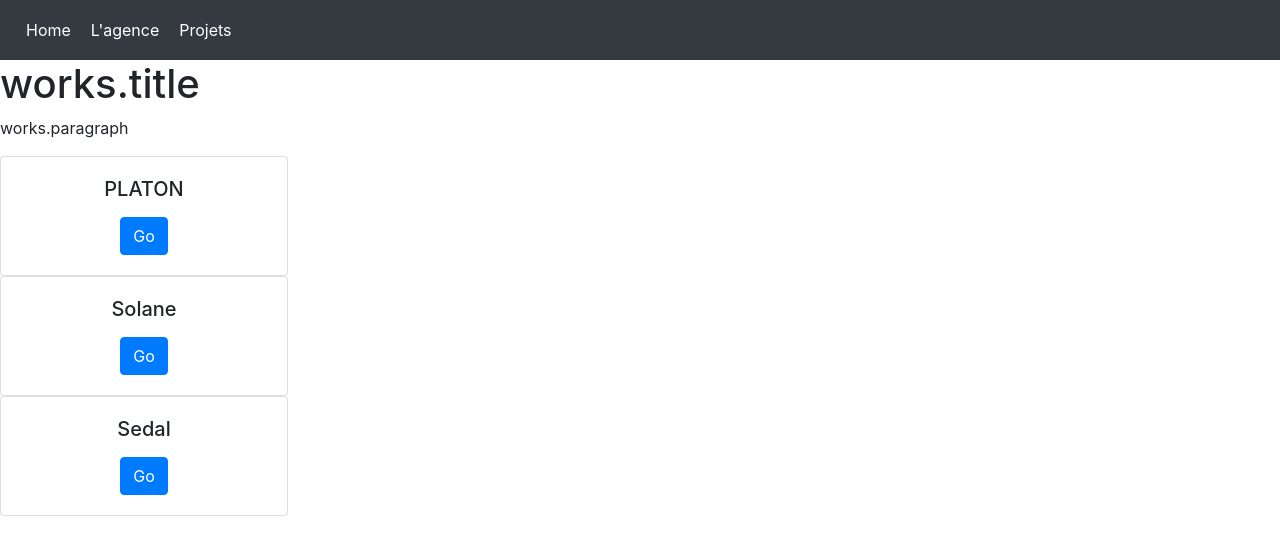
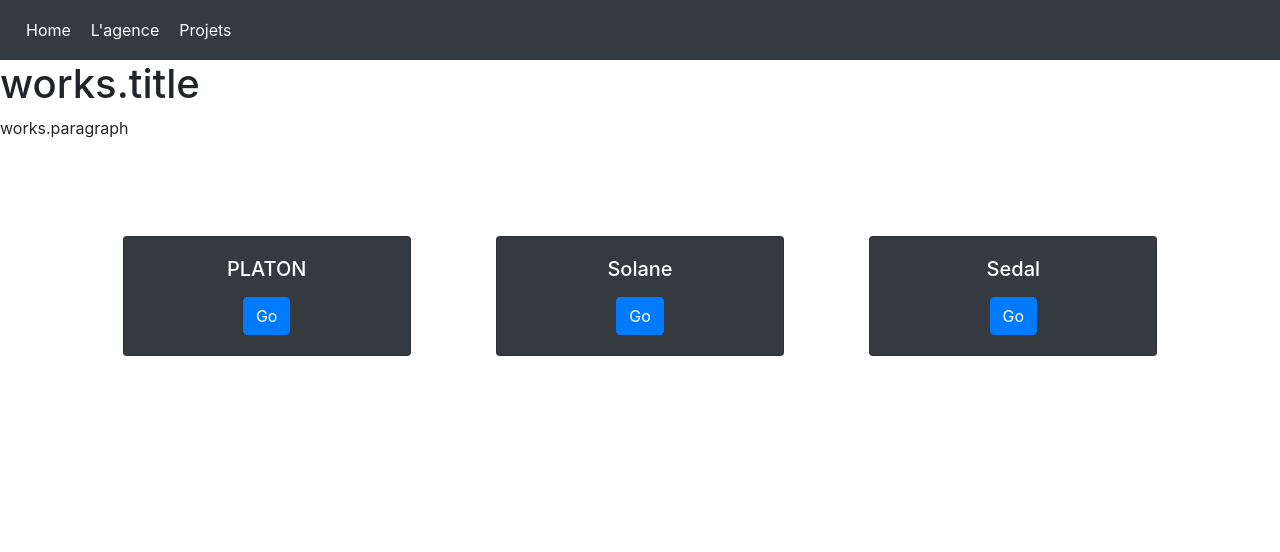
Before and after one commit to MaximeCastillo/the-fake-agency, a React (Create React App) app: page /works in a window 1280 px wide. Shown: the top 552 px of the page. Built offline with nearby package versions, Linux system fonts and the light colour scheme.

Commit message:
Un peu de staiile

```diff
--- a/src/components/LanguageButton/index.jsx
+++ b/src/components/LanguageButton/index.jsx
@@ -5,10 +5,10 @@ import en_flag from 'assets/images/en_flag.png';
 
 const LanguageButton = ({ language }) => {
   if (language.currentLanguage === 'fr') {
-    return <button><img src={en_flag} onClick={language.changeToEn} alt="english flag" /></button>;
+    return <button><img src={en_flag} onClick={language.changeToEn} alt="english flag" style={{ width: '50px' }} /></button>;
   }
   else if (language.currentLanguage === 'en') {
-    return <button><img src={fr_flag} onClick={language.changeToFr} alt="drapeau français" /></button>;
+    return <button><img src={fr_flag} onClick={language.changeToFr} alt="drapeau français" style={{ width: '50px' }} /></button>;
   } else {
     return null
   }
--- a/src/components/StudyCase/index.jsx
+++ b/src/components/StudyCase/index.jsx
@@ -18,8 +18,9 @@ const StudyCase = () => {
 		)
 	} else if (value.currentLanguage === 'fr') {
 		return (
-			<div className="card">
-				<div className="card-header">
+			<div style={{ display: 'flex', justifyContent: 'center' }}>
+				<div className="card" style={{ width: "50rem" }}>
+					<div className="card-header" style={{ backgroundColor: '#343A40', color: 'white' }}>
 						{currentStudy.title.fr}
 					</div>
 					<div className="card-body">
@@ -28,11 +29,13 @@ const StudyCase = () => {
 						</blockquote>
 					</div>
 				</div>
+			</div>
 		);
 	} else if (value.currentLanguage === 'en') {
 		return (
-			<div className="card">
-				<div className="card-header">
+			<div style={{ display: 'flex', justifyContent: 'center' }}>
+				<div className="card" style={{ width: "50rem" }}>
+					<div className="card-header" style={{ backgroundColor: '#343A40', color: 'white' }}>
 						{currentStudy.title.en}
 					</div>
 					<div className="card-body">
@@ -41,6 +44,7 @@ const StudyCase = () => {
 						</blockquote>
 					</div>
 				</div>
+			</div>
 		);
 	}
 }
--- a/src/components/StudyCaseCard/index.jsx
+++ b/src/components/StudyCaseCard/index.jsx
@@ -3,9 +3,9 @@ import { Link } from 'react-router-dom';
 
 const StudyCaseCard = ({ study }) => {
   return (
-    <div className="card text-center" style={{ width: "18rem" }}>
+    <div className="card text-center" style={{ width: "18rem", backgroundColor: '#343A40' }}>
       <div className="card-body">
-        <h5 className="card-title">{study.name}</h5>
+        <h5 className="card-title" style={{ color: 'white' }}>{study.name}</h5>
         <p className="card-text">{/*TO DO*/}</p>
         <Link to={`/works/${study.slug}`} className="btn btn-primary">Go</Link>
       </div>
--- a/src/pages/Works/index.jsx
+++ b/src/pages/Works/index.jsx
@@ -23,7 +23,7 @@ const Works = ({ intl }) => {
                     <h1>{intl.formatMessage({ id: "works.title" })}</h1>
                     <p>{intl.formatMessage({ id: "works.paragraph" })}</p>
                 </div>
-                <div>
+                <div style={{ display: 'flex', justifyContent: "space-around", padding: '5rem' }}>
                     {studiesCards}
                 </div>
             </div>
```
Lines whose indentation alone changed are shown as unchanged.
